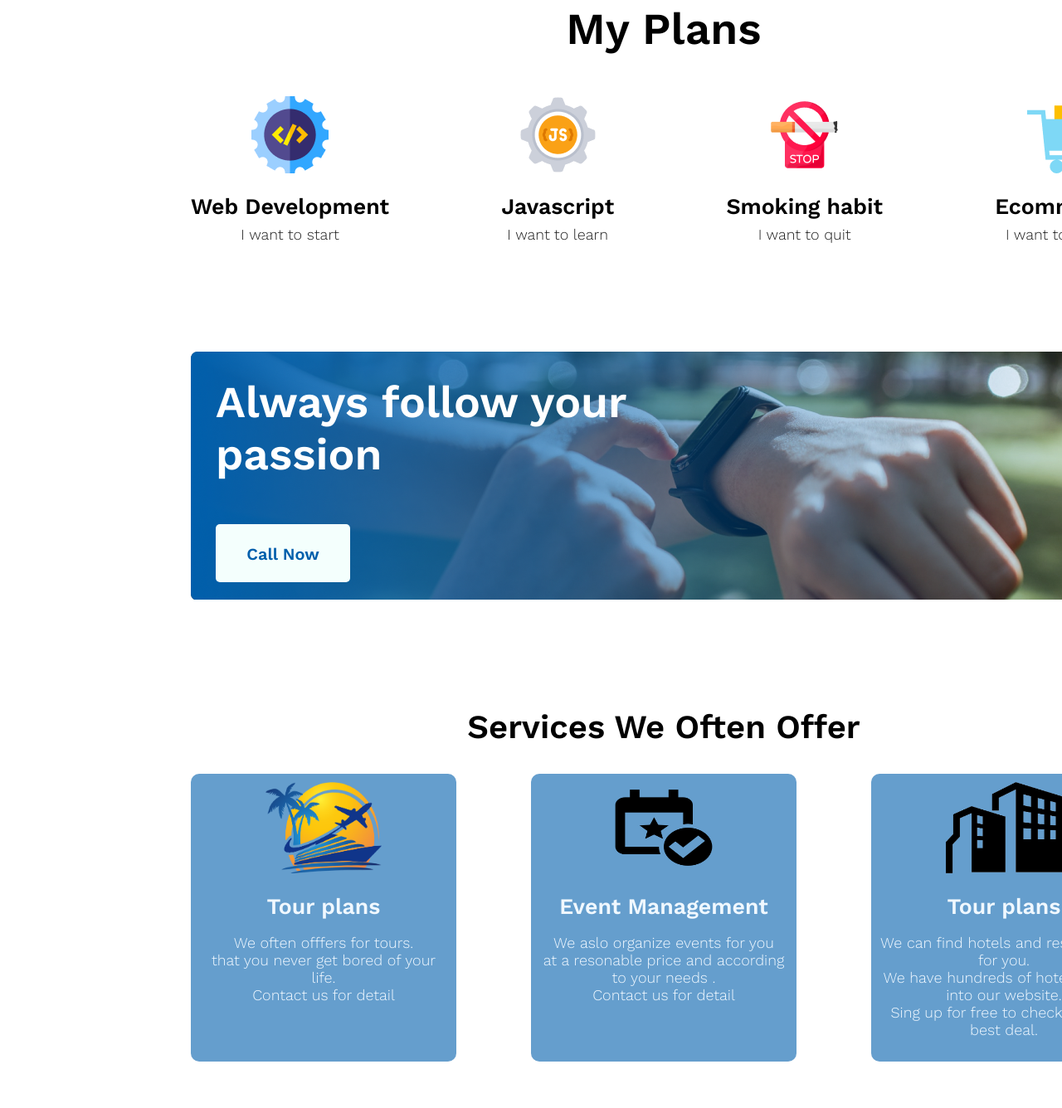
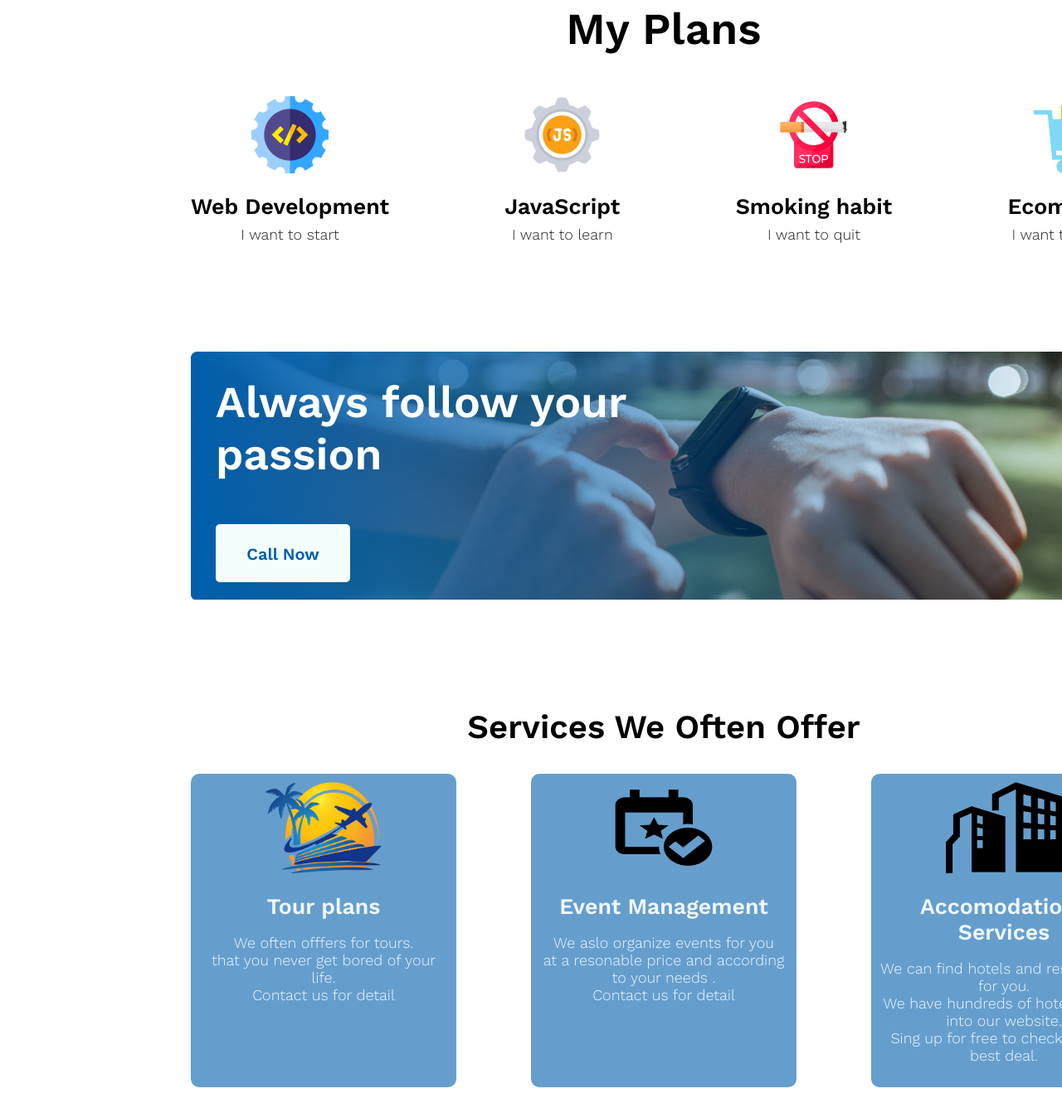
Before and after one commit to minatorvil/project, a plain HTML site: page index.html in a window 1280 px wide. Shown: the part 2077-3413 px from the top of the page at 83% size. Drawn offline with nearby package versions, Linux system fonts and the light colour scheme.

Commit message:
all done

```diff
--- a/index.html
+++ b/index.html
@@ -53,7 +53,7 @@
                 <div class="path-image">
                     <img src="/images/icons/js.png" alt="Javascript">
                 </div>
-                <div class="path-title">Javascript</div>
+                <div class="path-title">JavaScript</div>
                 <div class="path-text">I want to learn</div>
             </div>
             <div class="paths-item">
@@ -67,7 +67,7 @@
                 <div class="path-image">
                     <img src="/images/icons/ecom.png" alt="E commerce">
                 </div>
-                <div class="path-title">Ecommoerce</div>
+                <div class="path-title">Ecommorce</div>
                 <div class="path-text">I want to develop</div>
             </div>
         </div>
@@ -103,7 +103,7 @@
                 <div class="service-image">
                     <img class="service-photo" src="/images/hotels-logo-41814.png" alt="Accomodations">
                 </div>
-                <div class="service-title">Tour plans</div>
+                <div class="service-title">Accomodations Services</div>
                 <div class="service-text"><p>We can find hotels and rest houses for you. <br> We have hundreds of hotels linked into our website.<br> Sing up for free to check out the best deal.</p></div>
             </div>
     </div>
```
